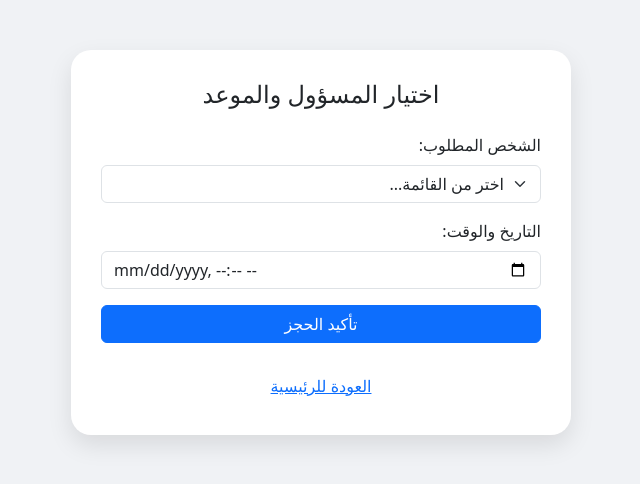
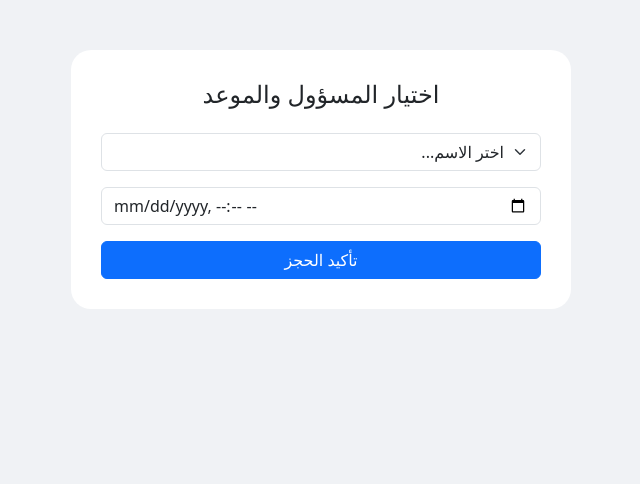
Before and after one commit to AMX-24/booking-system, a Flask app: page /select_time/1 in a window 1280 px wide. Shown: the top 484 px of the page, without its empty margins (319-959 px from the left). Run offline with Flask 3, Linux system fonts and the light colour scheme.

Commit message:
Update select_time.html

```diff
--- a/templates/select_time.html
+++ b/templates/select_time.html
@@ -2,34 +2,26 @@
 <html lang="ar" dir="rtl">
 <head>
     <meta charset="UTF-8">
-    <title>حجز الموعد</title>
     <link href="https://cdn.jsdelivr.net/npm/bootstrap@5.3.0/dist/css/bootstrap.min.css" rel="stylesheet">
-    <style>
-        body { background: #f0f2f5; padding-top: 50px; }
-        .container { max-width: 500px; background: white; padding: 30px; border-radius: 20px; box-shadow: 0 10px 25px rgba(0,0,0,0.1); }
-    </style>
+    <style>body { background: #f0f2f5; padding-top: 50px; }</style>
 </head>
 <body>
-    <div class="container">
+    <div class="container" style="max-width: 500px; background: white; padding: 30px; border-radius: 20px;">
         <h4 class="text-center mb-4">اختيار المسؤول والموعد</h4>
         <form action="{{ url_for('book') }}" method="POST">
             <div class="mb-3">
-                <label class="form-label">الشخص المطلوب:</label>
                 <select name="target_name" class="form-select" required>
-                    <option value="" disabled selected>اختر من القائمة...</option>
+                    <option value="" disabled selected>اختر الاسم...</option>
                     {% for name in staff_list %}
                     <option value="{{ name }}">{{ name }}</option>
                     {% endfor %}
                 </select>
             </div>
             <div class="mb-3">
-                <label class="form-label">التاريخ والوقت:</label>
                 <input type="datetime-local" name="booking_time" class="form-control" required>
             </div>
             <button type="submit" class="btn btn-primary w-100">تأكيد الحجز</button>
         </form>
-        <br>
-        <a href="{{ url_for('home') }}" class="btn btn-link w-100">العودة للرئيسية</a>
     </div>
 </body>
 </html>
```
